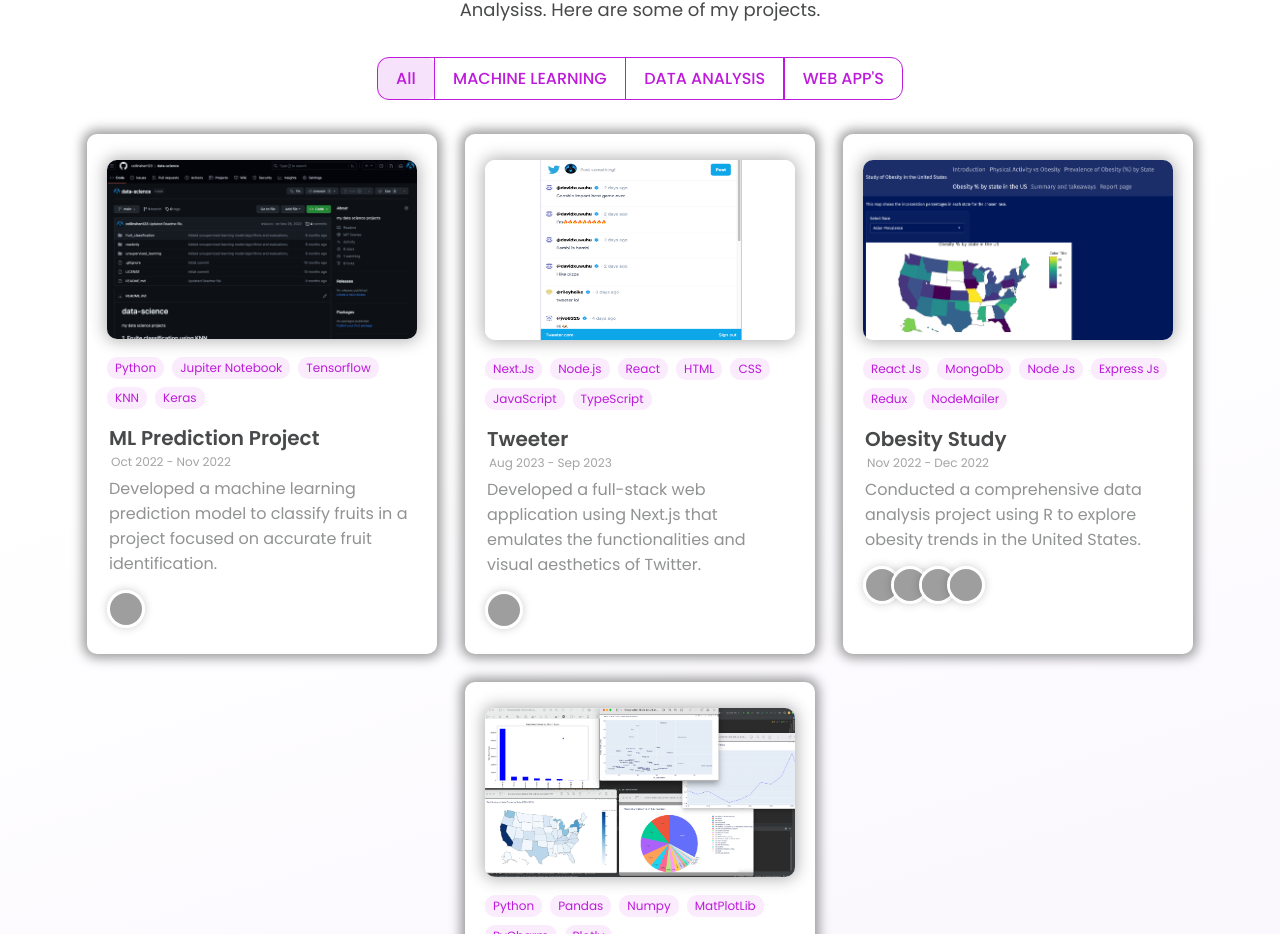
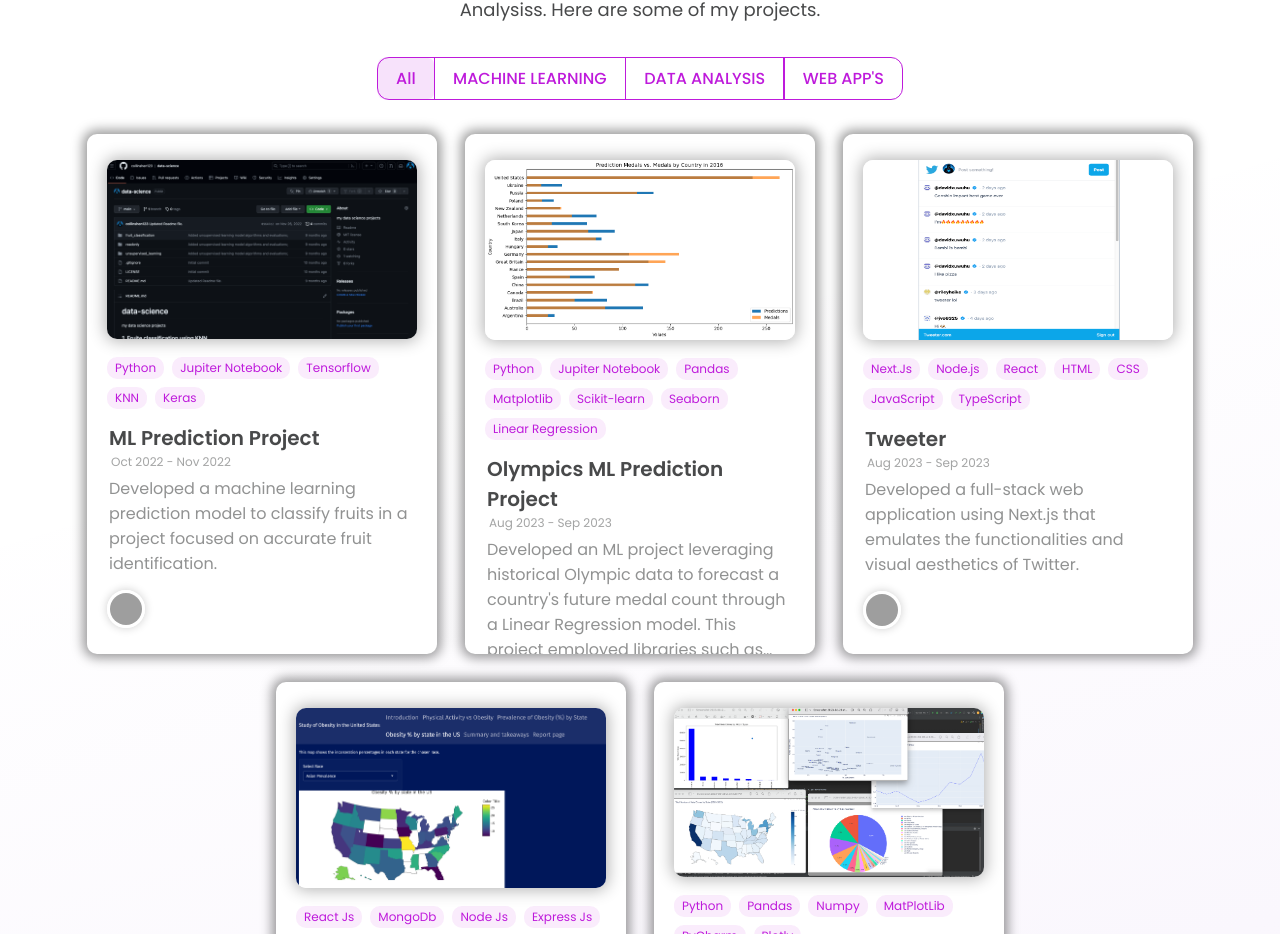
Before and after one commit to collinshen123/Personal-Site, a React (Create React App) app: page / in a window 1280 px wide. Shown: the part 3416-4350 px from the top of the page. Built offline with nearby package versions, Linux system fonts and the light colour scheme; grey boxes are pictures that could not be loaded.

Commit message:
added OlympicsMl project

```diff
--- a/src/data/constants.js
+++ b/src/data/constants.js
@@ -8,6 +8,7 @@ import obesity from '../images/Obesity.png'
 import hateCrimes from '../images/HateCrimes.png'
 import uwLogo from '../images/UWLogo.jpeg'
 import ihs from '../images/ihs.png'
+import olympicsML from '../images/OlympicsML.png'
 
 export const Bio = {
     name: "Collin Shen",
@@ -368,6 +369,34 @@ export const Bio = {
       ],
     },
     {
+      id: 9,
+      title: "Olympics ML Prediction Project",
+      date: "Aug 2023 - Sep 2023",
+      description:
+        "Developed an ML project leveraging historical Olympic data to forecast a country's future medal count through a Linear Regression model. This project employed libraries such as pandas, matplotlib, seaborn, and scikit-learn to analyze and make predictions.",
+      image:
+      olympicsML,
+      tags: [
+        "Python",
+        "Jupiter Notebook",
+        "Pandas",
+        "Matplotlib",
+        "Scikit-learn",
+        "Seaborn",
+        "Linear Regression",
+      ],
+      category: "machine learning",
+      github: "https://github.com/collinshen123/Olympics-ML",
+      member: [
+        {
+          name: "Collin Shen",
+          img: "https://avatars.githubusercontent.com/u/58667267?v=4",
+          linkedin: "https://www.linkedin.com/in/rishav-chanda-b89a791b3/",
+          github: "https://github.com/rishavchanda/",
+        },
+      ],
+    },
+    {
       id: 0,
       title: "Tweeter",
       date: "Aug 2023 - Sep 2023",
```
Also changed, not shown: src/images/OlympicsML.png (added).
